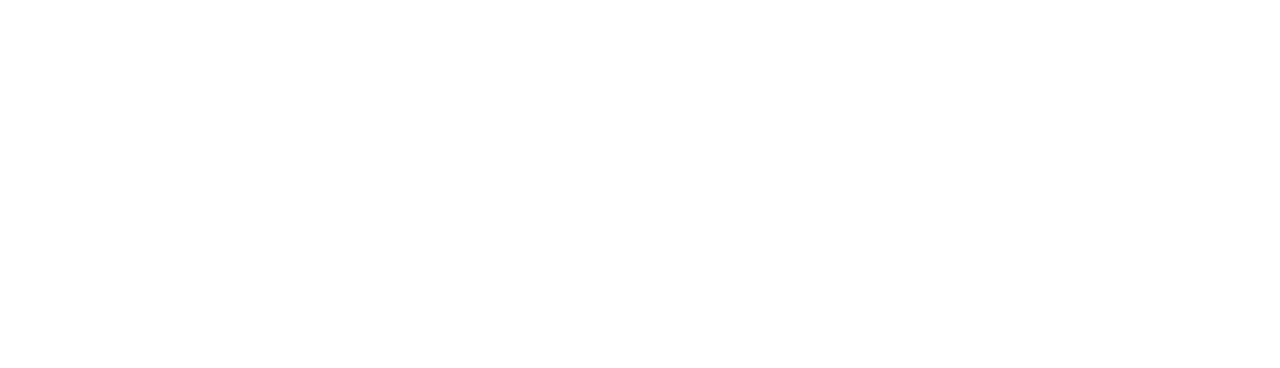
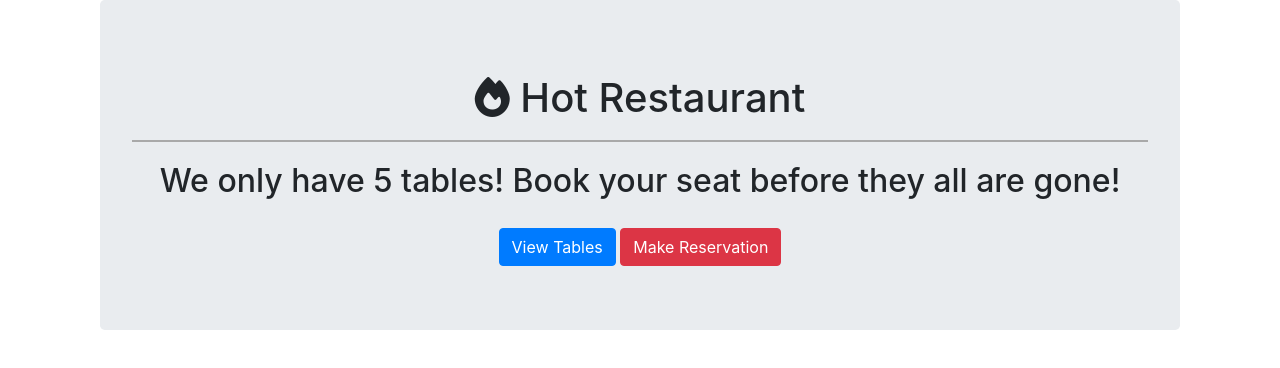
Before and after one commit to SamSherrill/hot-restaurant, a website: page views/index.html in a window 1280 px wide. Drawn offline with nearby package versions, Linux system fonts and the light colour scheme.

Commit message:
edited the index.html file

```diff
--- a/views/index.html
+++ b/views/index.html
@@ -5,10 +5,41 @@
         <title></title>
         <meta name="description" content="">
         <meta name="viewport" content="width=device-width, initial-scale=1">
-        <link rel="stylesheet" href="">
+        <script src="https://code.jquery.com/jquery.js"></script>
+        <link
+        rel="stylesheet"
+        href="https://stackpath.bootstrapcdn.com/bootstrap/4.4.1/css/bootstrap.min.css"
+        integrity="sha384-Vkoo8x4CGsO3+Hhxv8T/Q5PaXtkKtu6ug5TOeNV6gBiFeWPGFN9MuhOf23Q9Ifjh"
+        crossorigin="anonymous"
+        />
+        <script
+        src="https://kit.fontawesome.com/38a3826985.js"
+        crossorigin="anonymous"
+        ></script>
     </head>
     <body>
-
-        <script src="" async defer></script>
+        <div class = "container">
+            <div class="col-12">
+                <div class="jumbotron text-center";">
+                <h1 class="display-6 text-center" style="padding: 10px">
+                  <i class="fas fa-fire"></i> Hot Restaurant
+                </h1>
+                <div style="border-top: 2px solid darkgray; padding: 20px;">
+                  <h2 class="display-6 text-center">
+                    We only have 5 tables! Book your seat before they all are gone!
+                  </h2>
+                </div>
+                <div class="row">
+                  <div class="col-12 text-center">
+                    <a href="/new"><button type="button" class="btn btn-primary">
+                        View Tables
+                      </button></a>
+                    <a href="/reservation"><button type="button" class="btn btn-danger">
+                      Make Reservation
+                    </button></a>
+                  </div>
+                </div>
+              </div>
+        </div>
     </body>
 </html>
```
Also changed, not shown: views/new.html (+1 -1 lines), views/reservation.html (+1 -1 lines).
